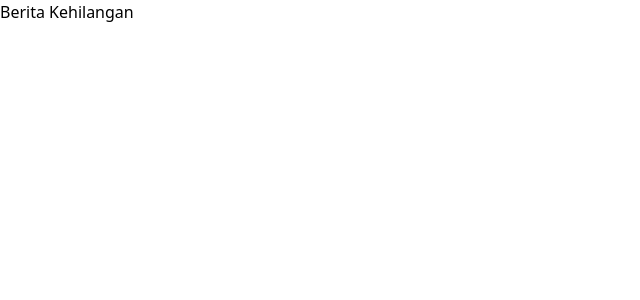
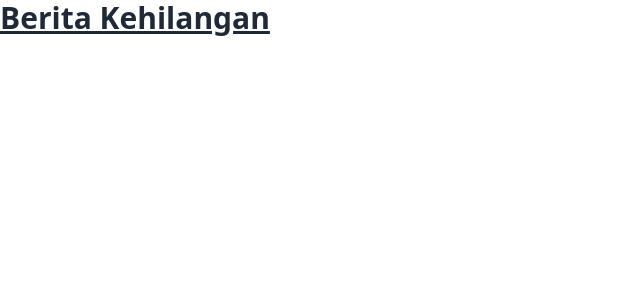
Before and after one commit to hendrasadewa/berita-kehilangan, a Next.js app: page / in a window 1280 px wide. Shown: the top 300 px of the page, without its empty margins (0-640 px from the left). Built offline with nearby package versions, Linux system fonts and the light colour scheme.

Commit message:
config: install daisyui

```diff
--- a/package.json
+++ b/package.json
@@ -19,6 +19,7 @@
     "@types/react": "18.0.21",
     "@types/react-dom": "18.0.6",
     "autoprefixer": "^10.4.12",
+    "daisyui": "^2.31.0",
     "eslint": "8.24.0",
     "eslint-config-next": "12.3.1",
     "postcss": "^8.4.18",
--- a/tailwind.config.js
+++ b/tailwind.config.js
@@ -1,11 +1,11 @@
 /** @type {import('tailwindcss').Config} */
 module.exports = {
   content: [
-    "./pages/**/*.{tsx}",
-    "./components/**/*.{tsx}",
+    "./pages/**/*.{js,ts,jsx,tsx}",
+    "./components/**/*.{js,ts,jsx,tsx}",
   ],
   theme: {
     extend: {},
   },
-  plugins: [],
+  plugins: [require('daisyui')],
 }
```
Also changed, not shown: 1 other file (tests, documents, lock files or other folders).
